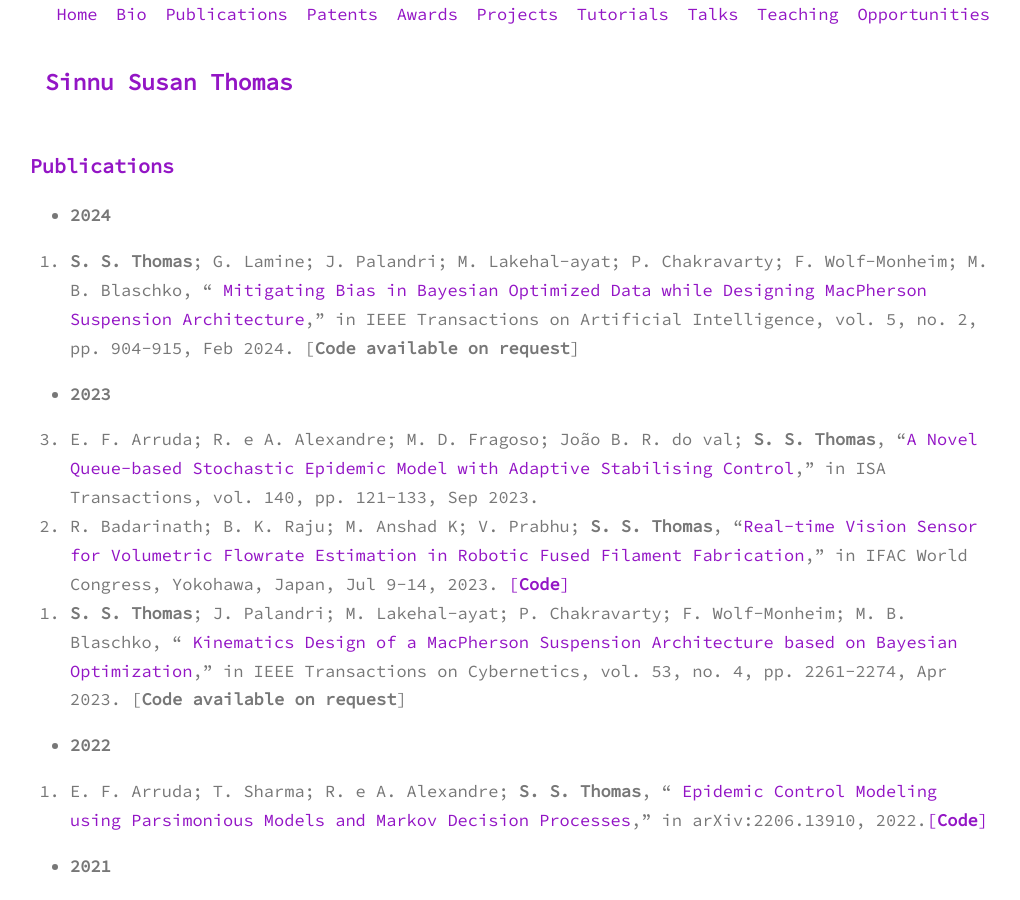
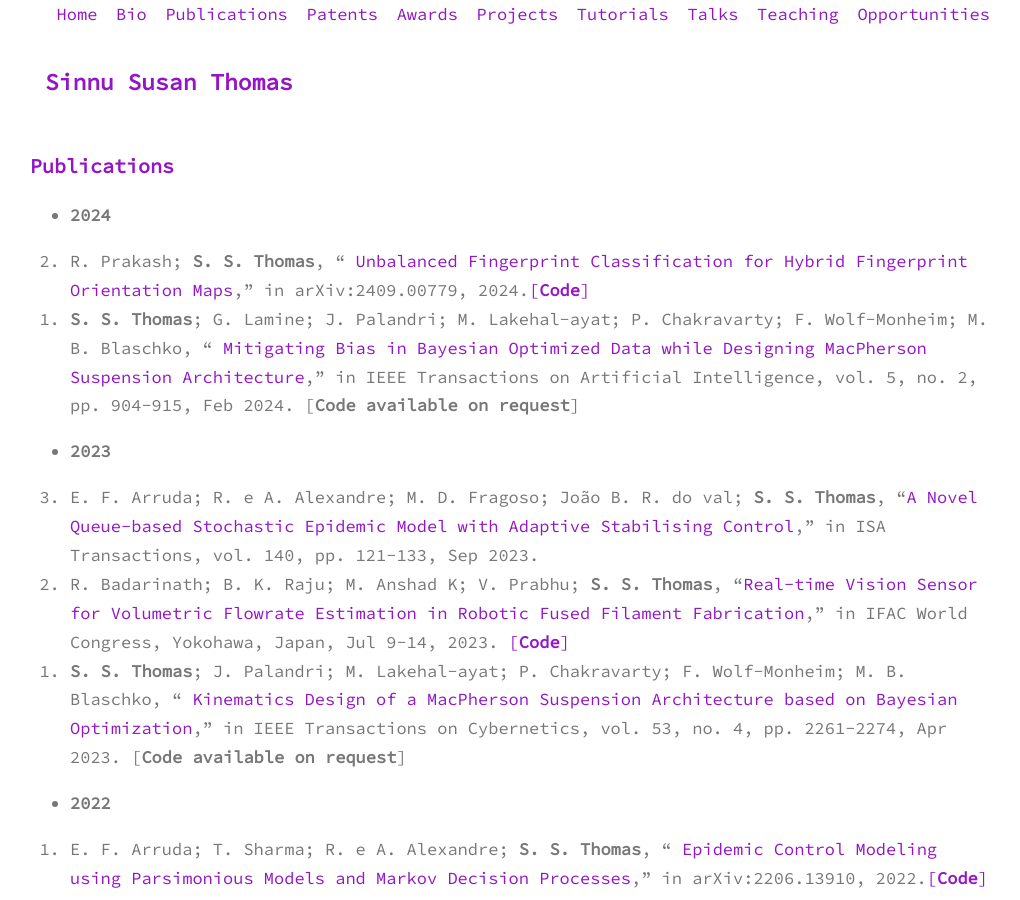
Before and after one commit to sinnuthomas/sinnuthomas.github.io, a Jekyll site: the page built from publications.md, in a window 1280 px wide and 900 px high. Shown: the whole window, without its empty margins (130-1150 px from the left). Built offline with Jekyll 4.4.1, drawn with Linux system fonts in a browser that asks for light colours.

Commit message:
Update publications.md

```diff
--- a/publications.md
+++ b/publications.md
@@ -5,6 +5,7 @@ permalink: /publications/
 ---
 * **2024**
 <ol reversed>
+  <li>R. Prakash; <b>S. S. Thomas</b>, “<a href="https://arxiv.org/abs/2409.00779"> Unbalanced Fingerprint Classification for Hybrid Fingerprint Orientation Maps</a>,” in  	arXiv:2409.00779, 2024.<a href="https://github.com/Tarun-Sharma9168/Optimal_Control_And_Decision_Making">[<b>Code</b>]</a> </li>
   <li><b>S. S. Thomas</b>; G. Lamine; J. Palandri; M. Lakehal-ayat; P. Chakravarty; F. Wolf-Monheim; M. B. Blaschko, “ <a href="https://ieeexplore.ieee.org/document/10121628">Mitigating Bias in Bayesian Optimized Data while Designing MacPherson Suspension Architecture</a>,” in IEEE Transactions on Artificial Intelligence, vol. 5, no. 2, pp. 904-915, Feb 2024. [<b>Code available on request</b>]</li>
 </ol>
 
```
